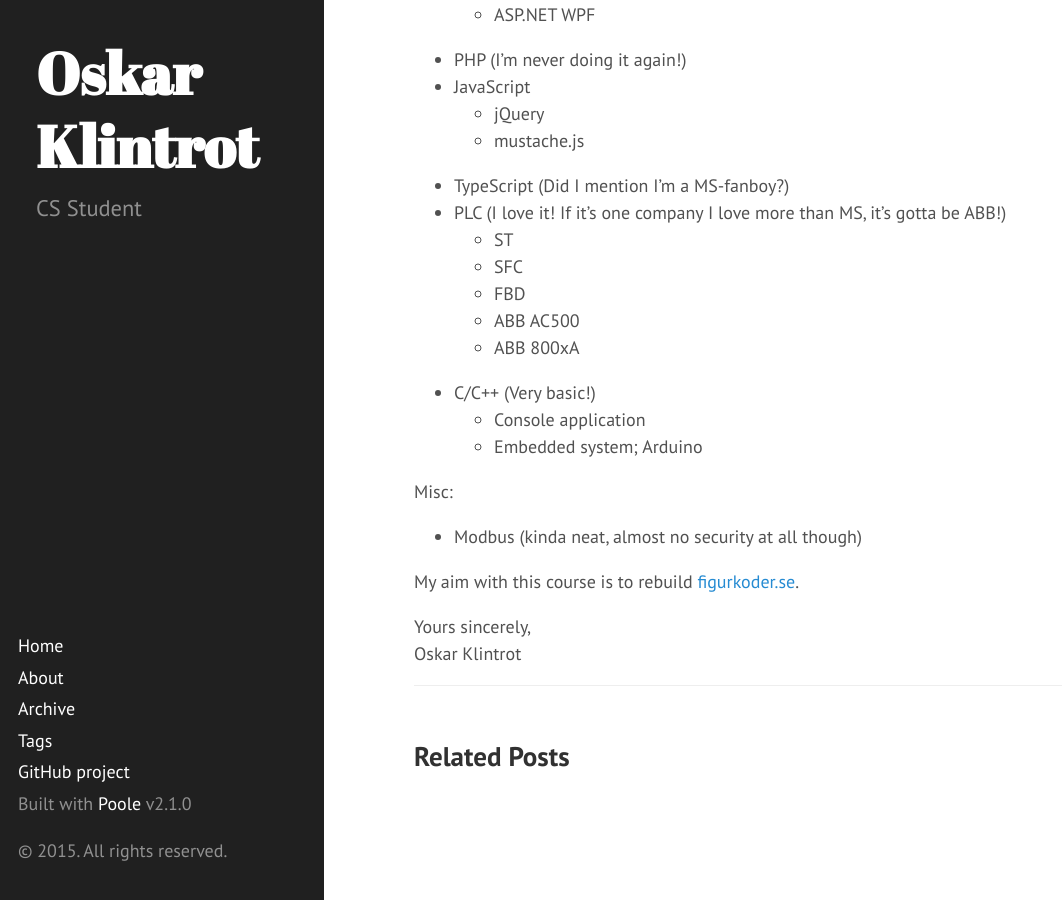
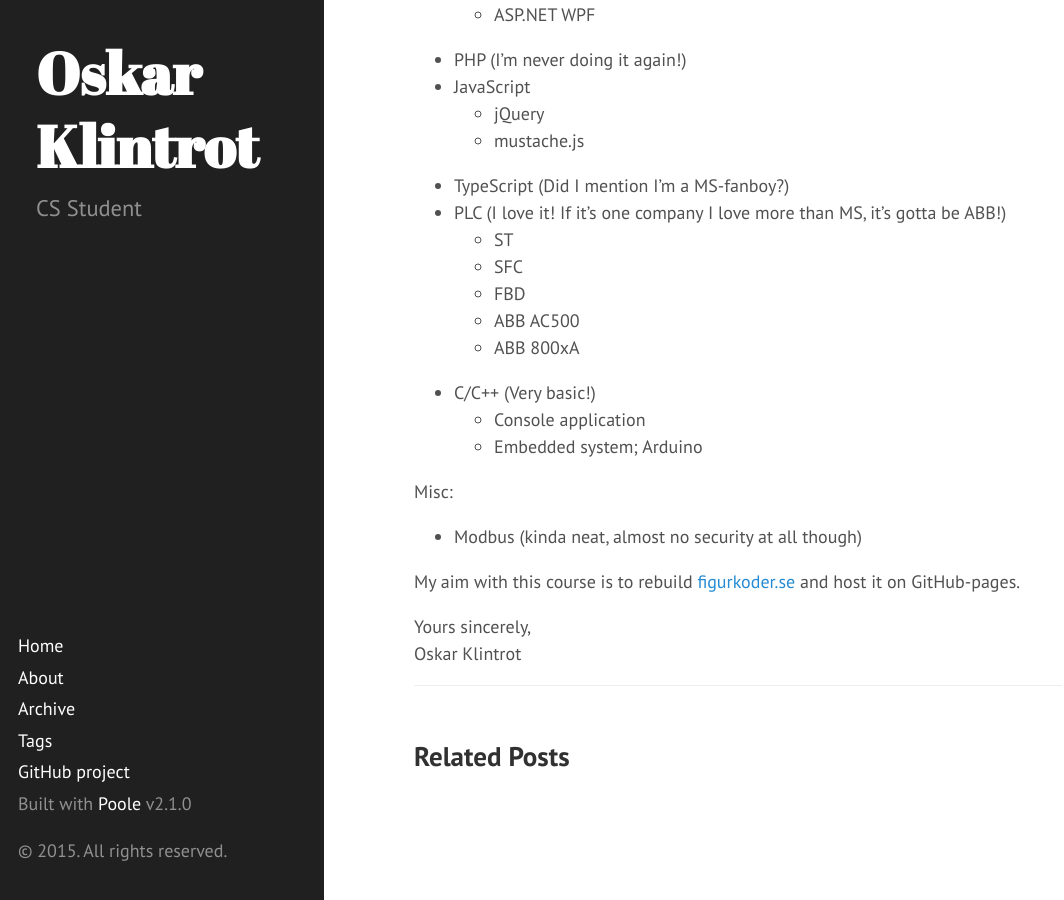
Before and after one commit to OskarKlintrotSkolarbeteWP14/2dv607.oskarklintrot.se, a Jekyll site: the page built from _posts/2015-10-31-first-post.md, in a window 1280 px wide and 900 px high, scrolled down 548 px. Shown: the whole window, without its empty margins (0-1064 px from the left). Built offline with Jekyll 4.4.1, drawn with Linux system fonts in a browser that asks for light colours; Markdown is read by kramdown in place of the engine named in the settings; comment, search, counter and statistics services are not loaded.

Commit message:
Update 2015-10-31-first-post.md

```diff
--- a/_posts/2015-10-31-first-post.md
+++ b/_posts/2015-10-31-first-post.md
@@ -30,6 +30,6 @@ My programming knowledge is the basics in:
 Misc:
 * Modbus (kinda neat, almost no security at all though)
 
-My aim with this course is to rebuild [figurkoder.se](http://figurkoder.se).
+My aim with this course is to rebuild [figurkoder.se](http://figurkoder.se) and host it on GitHub-pages.
 
 {% include plugs/signature.html %}
```
